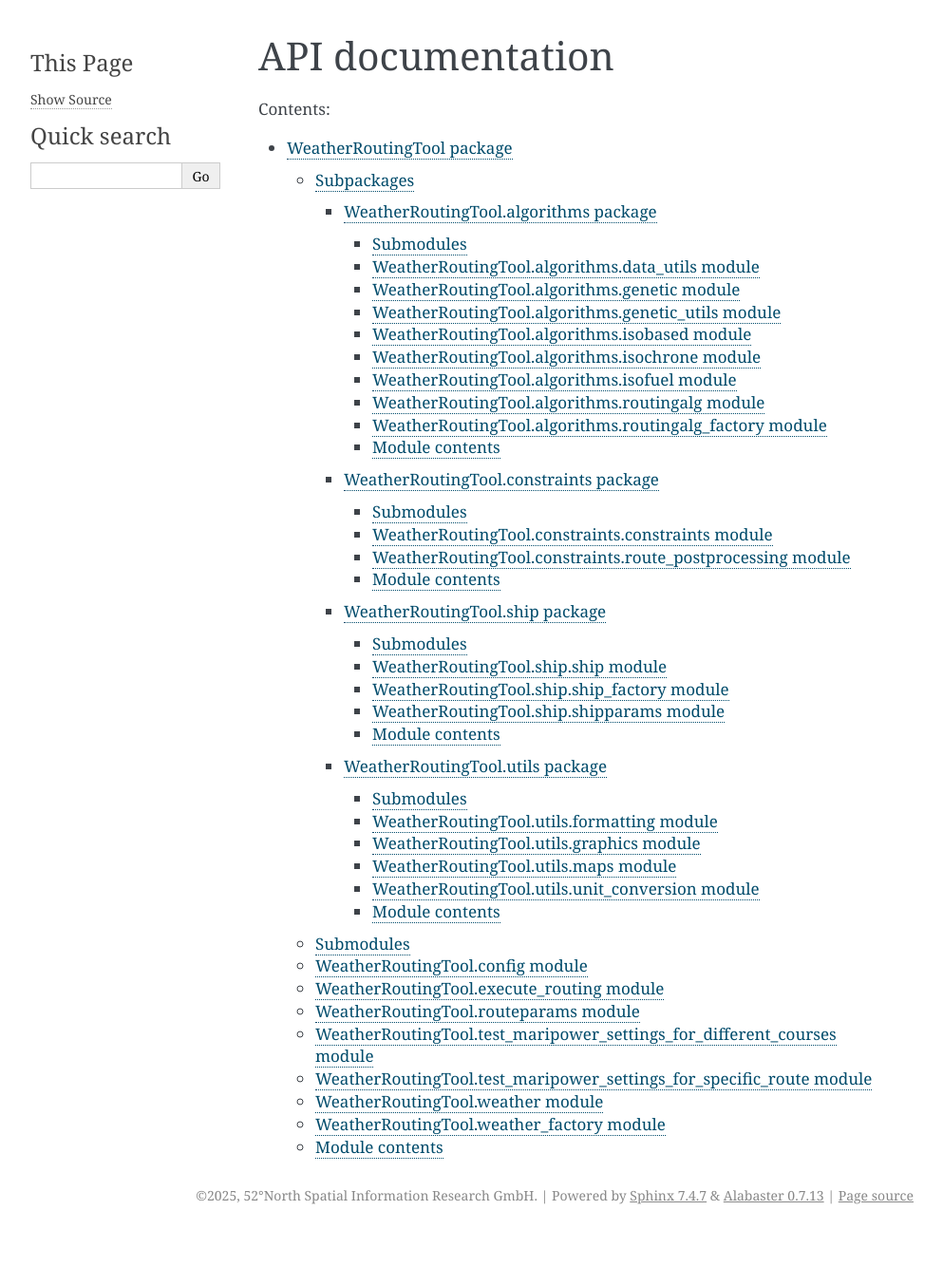
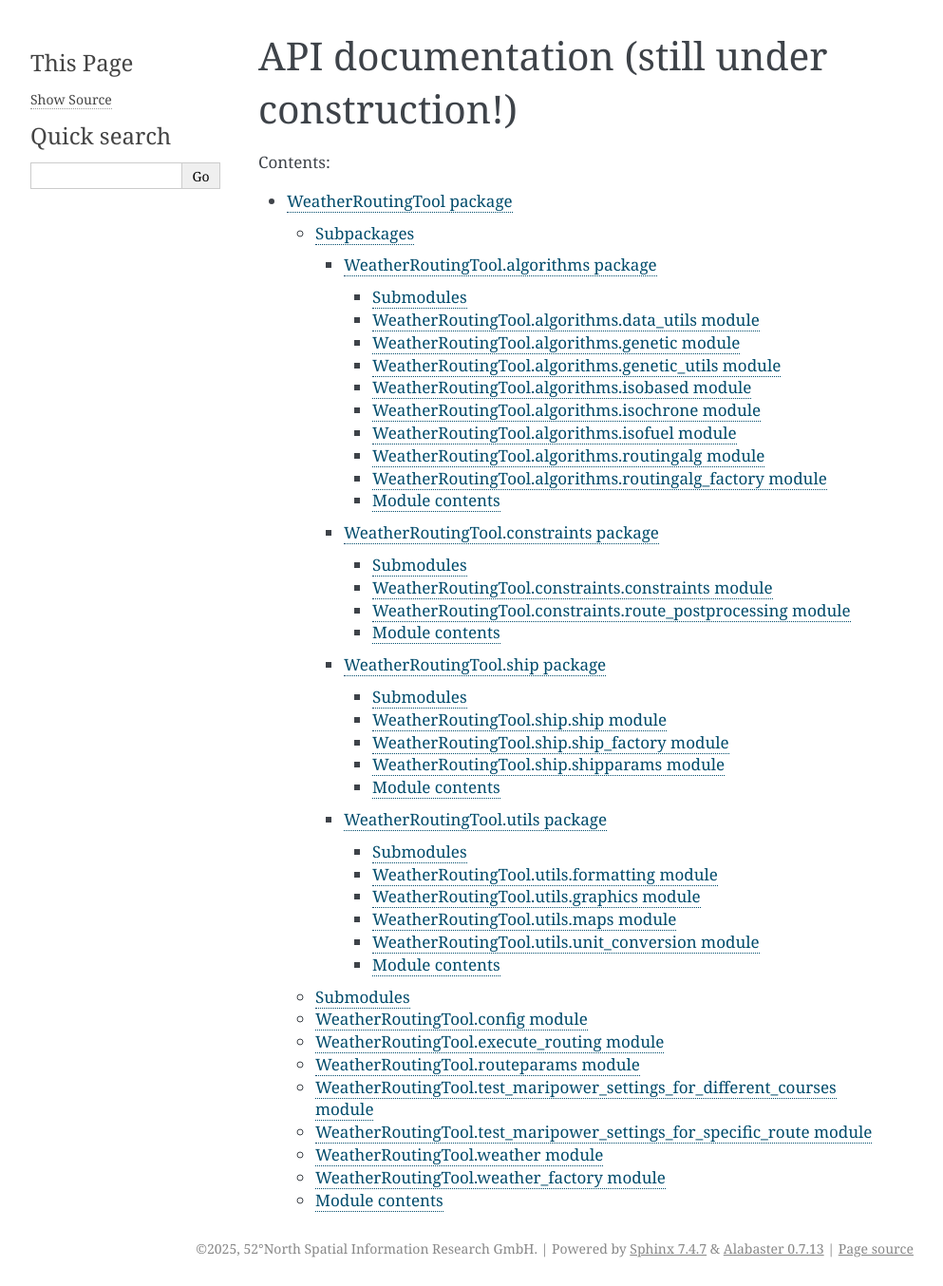
Before and after one commit to 52North/WeatherRoutingTool, a Sphinx documentation site: the page built from docs/source/api-documentation/index.rst, in a window 1280 px wide. Shown: the whole page at 95% size, without its empty margins (148-1141 px from the left). Built offline with Sphinx 7.4.7, drawn with Linux system fonts in a browser that asks for light colours; before the commit the page ends 1298 px from its top, so only the background shows below that.

Commit message:
Add 'still under construction' to API documentation

```diff
--- a/docs/source/api-documentation/index.rst
+++ b/docs/source/api-documentation/index.rst
@@ -1,7 +1,7 @@
 .. _api_documentation:
 
-API documentation
-=================
+API documentation (still under construction!)
+=============================================
 
 .. toctree::
    :maxdepth: 4
```
